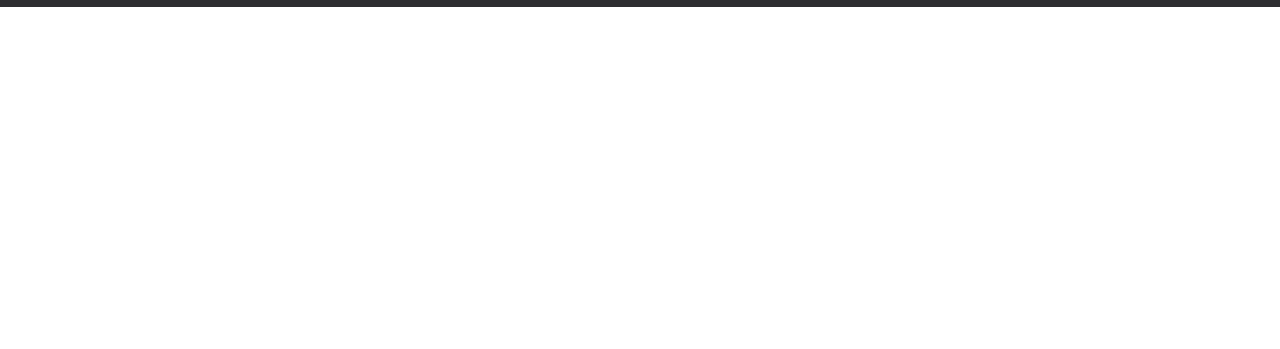
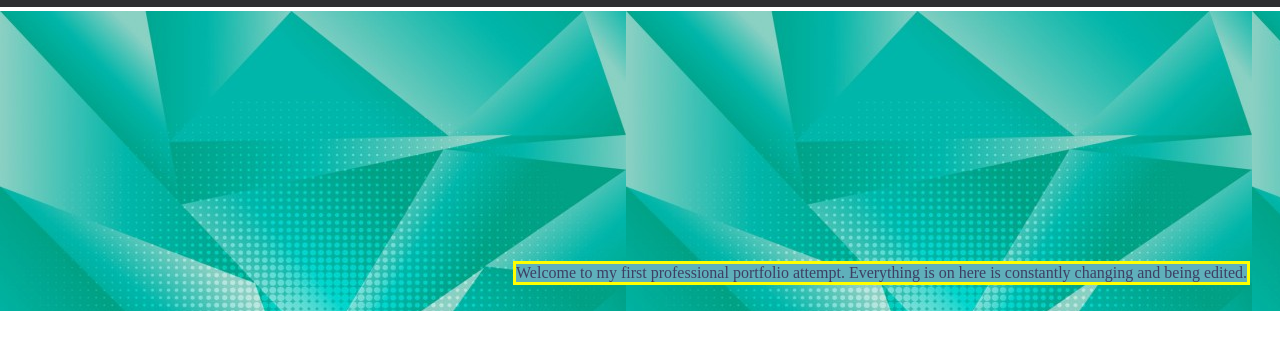
Before and after one commit to LincolnW90/Challenge02, a plain HTML site: page index.html in a window 1280 px wide. Shown: the part 69-418 px from the top of the page. Drawn offline with Linux system fonts and the light colour scheme.

Commit message:
added banner, nav css done

```diff
--- a/index.html
+++ b/index.html
@@ -31,6 +31,9 @@
             </ul>
         </nav>
     </header>
+    <div class="banner">
+        <p>Welcome to my first professional portfolio attempt. Everything is on here is constantly changing and being edited.</p>
+    </div>
 
 
 
--- a/style.css
+++ b/style.css
@@ -21,6 +21,7 @@ header h1{
     font-size: 36px;
     float: left;
     padding-top: 10px;
+    text-decoration: none;
 }
 header h1 a{
     color: var(--paragraphtext);
@@ -37,3 +38,21 @@ header nav ul li{
 header nav ul li a{
     color: var(--navtext);
 }
+
+/* banner */
+.banner{
+    background: url(./assets/prism-background.jpg);
+    background-size: auto;
+    background-repeat: repeat;
+    height: 300px;
+}
+.banner p{
+    color: var(--sectiontext);
+    background-color: var(--bordercolor);
+    float: right;
+    margin: 250px 30px 20px 0 ;
+    display: inherit;
+    border-width: 3px;
+    border-style: solid;
+    border-color: yellow;
+}
```
Also changed, not shown: assets/prism-background.jpg (added).
